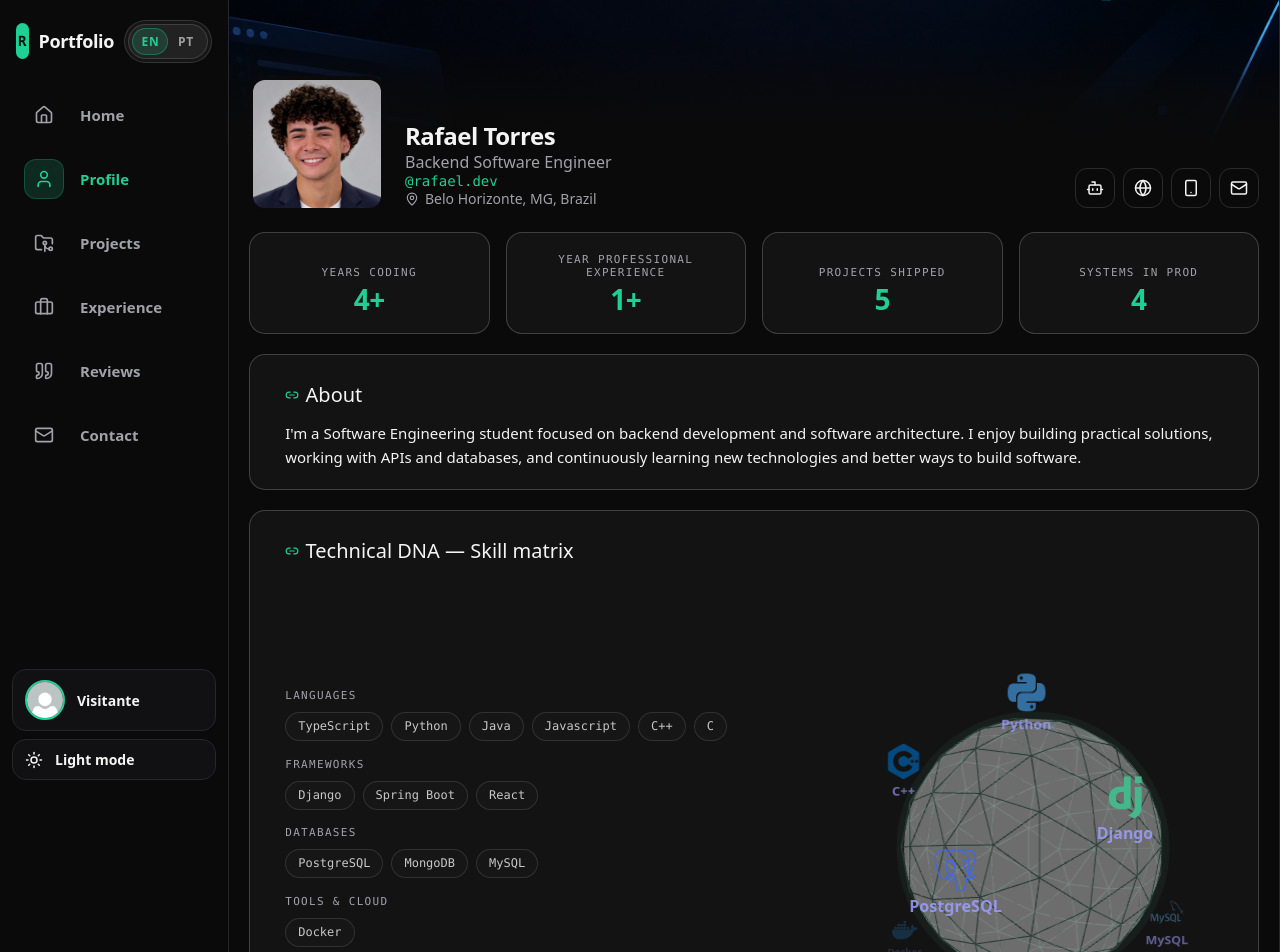
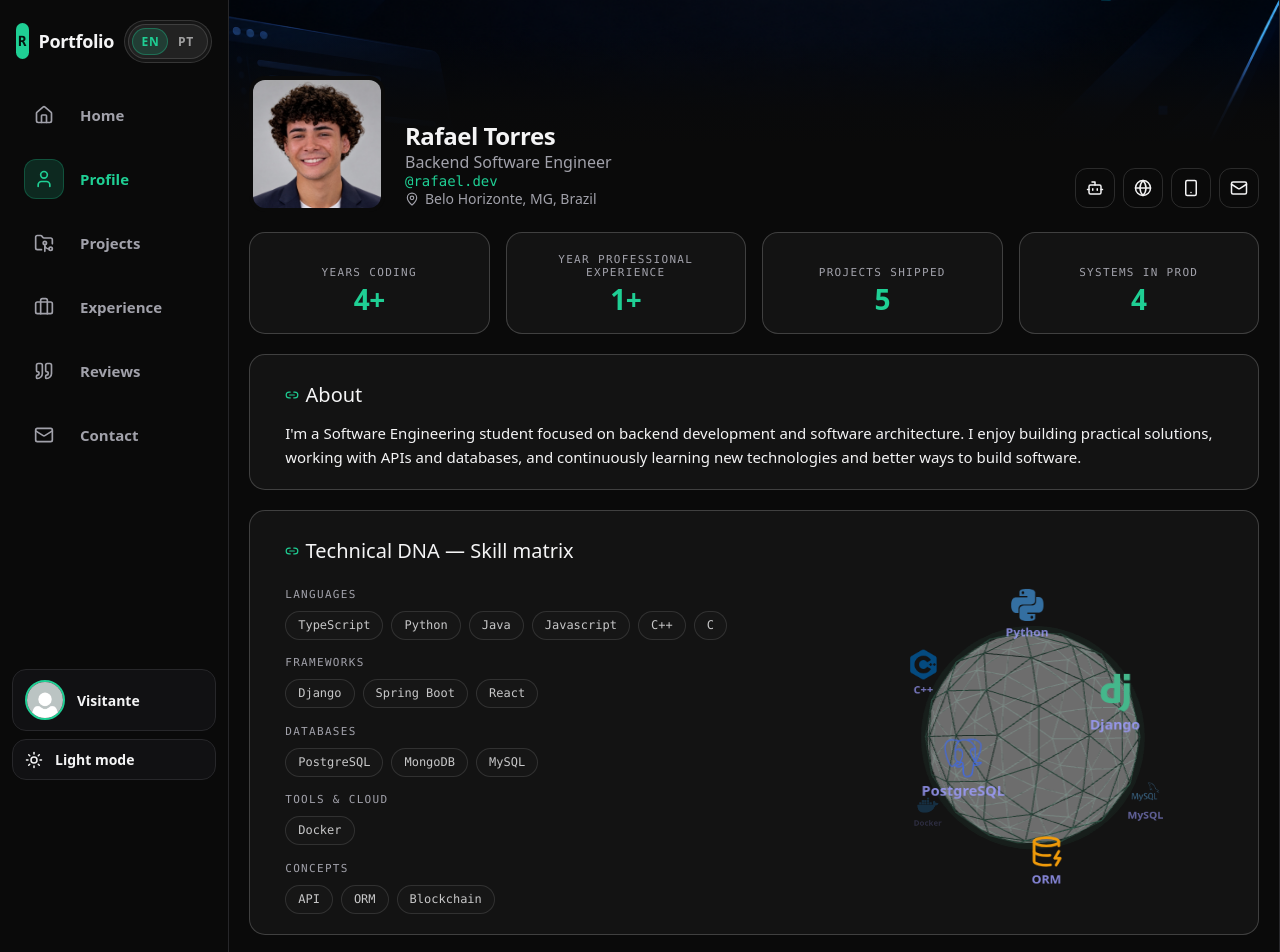
Before and after one commit to T0RR35/MyPortfolio, a React app: page /profile in a window 1280 px wide. Shown: the top 952 px of the page. Built offline with nearby package versions, Linux system fonts and the light colour scheme; the HTML template or start-up script is replaced by a standard one.

Commit message:
fix: tech globe in a proporcional size

```diff
--- a/src/pages/Profile.css
+++ b/src/pages/Profile.css
@@ -159,7 +159,6 @@
     display: grid;
     grid-template-columns: minmax(0, 1.4fr) minmax(0, 1fr);
     gap: 1.5rem;
-    align-items: center;
 }
 
 .profile-techs__groups {
@@ -169,8 +168,15 @@
     min-width: 0;
 }
 
-.profile-techs__globe {
+.profile-techs__layout .skills-globe {
+    display: flex;
     min-width: 0;
+}
+
+.profile-techs__layout .skills-globe__stage {
+    flex: 1;
+    height: auto;
+    min-height: 20rem;
 }
 
 /* ---------- Education (timeline) ---------- */
```
